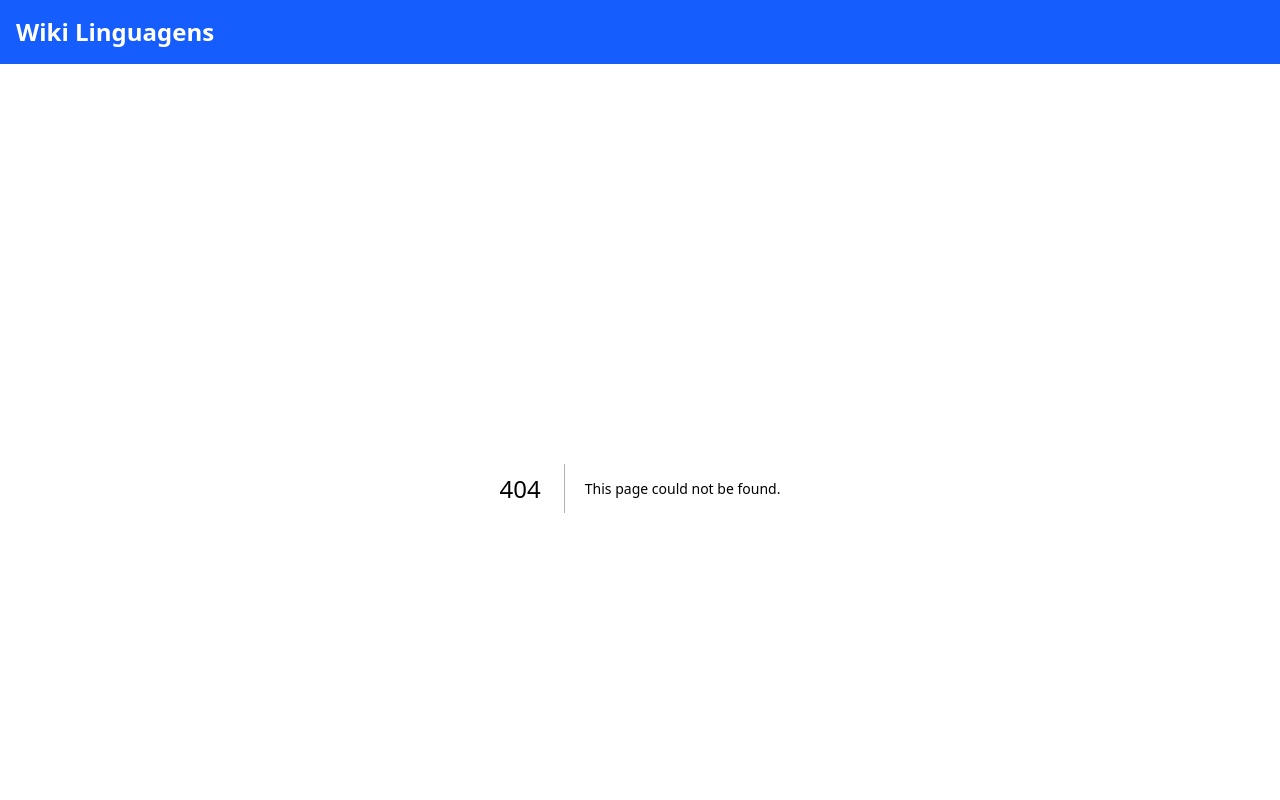
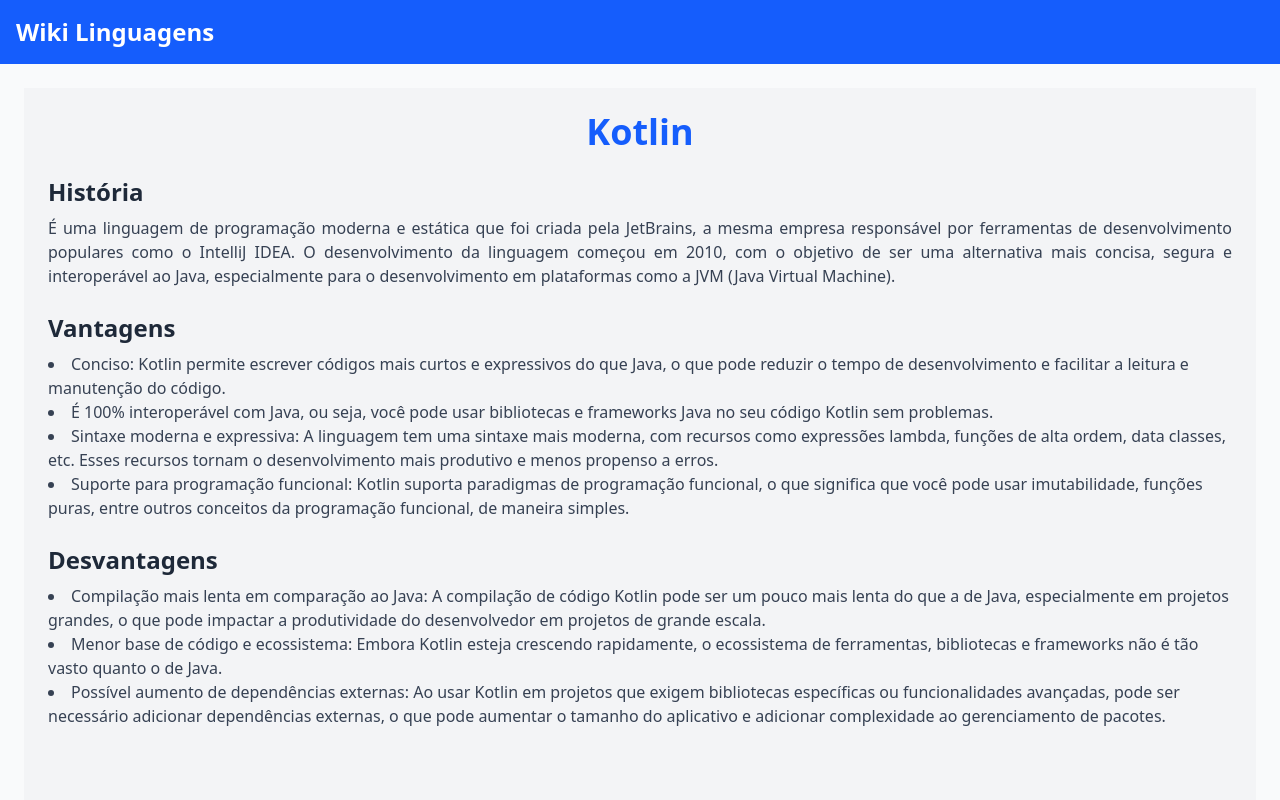
Before and after one commit to prof-freedson/wiki-linguagens, a Next.js app: page /pages/kotlin in a window 1280 px wide. Before the commit this address had no page. Shown: the top 800 px of the page. Built offline with nearby package versions, Linux system fonts and the light colour scheme.

Commit message:
Página da linguagem Kotlin adicionada

```diff
--- a/src/app/page.tsx
+++ b/src/app/page.tsx
@@ -6,6 +6,7 @@
   const languages = [
     { name: "Dart", route: "pages/dart" },
     // Adicione mais linguagens aqui no futuro
+    { name: "Kotlin", route: "pages/kotlin" },
   ];
 
   return (
--- /dev/null
+++ b/src/app/pages/kotlin/page.tsx
@@ -0,0 +1,47 @@
+import React from "react";
+
+const KotlinPage: React.FC = () => {
+  return (
+    <div className="p-6 bg-gray-100 min-h-screen">
+      <h1 className="text-4xl font-bold text-center text-blue-600 mb-6">
+        Kotlin
+      </h1>
+      <section className="mb-6">
+        <h2 className="text-2xl font-semibold text-gray-800 mb-2">História</h2>
+        <p className="text-gray-700 text-justify">
+        É uma linguagem de programação moderna e estática que foi criada pela JetBrains, a mesma empresa responsável por ferramentas de desenvolvimento populares como o IntelliJ IDEA. O desenvolvimento da linguagem começou em 2010, com o objetivo de ser uma alternativa mais concisa, segura e interoperável ao Java, especialmente para o desenvolvimento em plataformas como a JVM (Java Virtual Machine).
+        </p>
+      </section>
+      <section className="mb-6">
+        <h2 className="text-2xl font-semibold text-gray-800 mb-2">Vantagens</h2>
+        <ul className="list-disc list-inside text-gray-700">
+          <li>Conciso: Kotlin permite escrever códigos mais curtos e expressivos do que Java, o que pode reduzir o tempo de desenvolvimento e facilitar a leitura e manutenção do código.</li>
+          <li>
+          É 100% interoperável com Java, ou seja, você pode usar bibliotecas e frameworks Java no seu código Kotlin sem problemas.
+          </li>
+          <li>
+          Sintaxe moderna e expressiva: A linguagem tem uma sintaxe mais moderna, com recursos como expressões lambda,
+          funções de alta ordem, data classes, etc. Esses recursos tornam o desenvolvimento mais produtivo e menos propenso a erros.
+          </li>
+          <li>Suporte para programação funcional: Kotlin suporta paradigmas de programação funcional, o que significa que você pode usar imutabilidade, funções puras, entre outros conceitos da programação funcional, de maneira simples.</li>
+        </ul>
+      </section>
+      <section className="mb-6">
+        <h2 className="text-2xl font-semibold text-gray-800 mb-2">
+          Desvantagens
+        </h2>
+        <ul className="list-disc list-inside text-gray-700">
+          <li>
+          Compilação mais lenta em comparação ao Java: A compilação de código Kotlin pode ser um pouco mais lenta do que a de Java,
+          especialmente em projetos grandes, o que pode impactar a produtividade do desenvolvedor em projetos de grande escala.
+          </li>
+          <li>Menor base de código e ecossistema: Embora Kotlin esteja crescendo rapidamente, o ecossistema de ferramentas,
+            bibliotecas e frameworks não é tão vasto quanto o de Java.</li>
+          <li>Possível aumento de dependências externas: Ao usar Kotlin em projetos que exigem bibliotecas específicas ou funcionalidades avançadas, pode ser necessário adicionar dependências externas, o que pode aumentar o tamanho do aplicativo e adicionar complexidade ao gerenciamento de pacotes.</li>
+        </ul>
+      </section>
+    </div>
+  );
+};
+
+export default KotlinPage;
```
